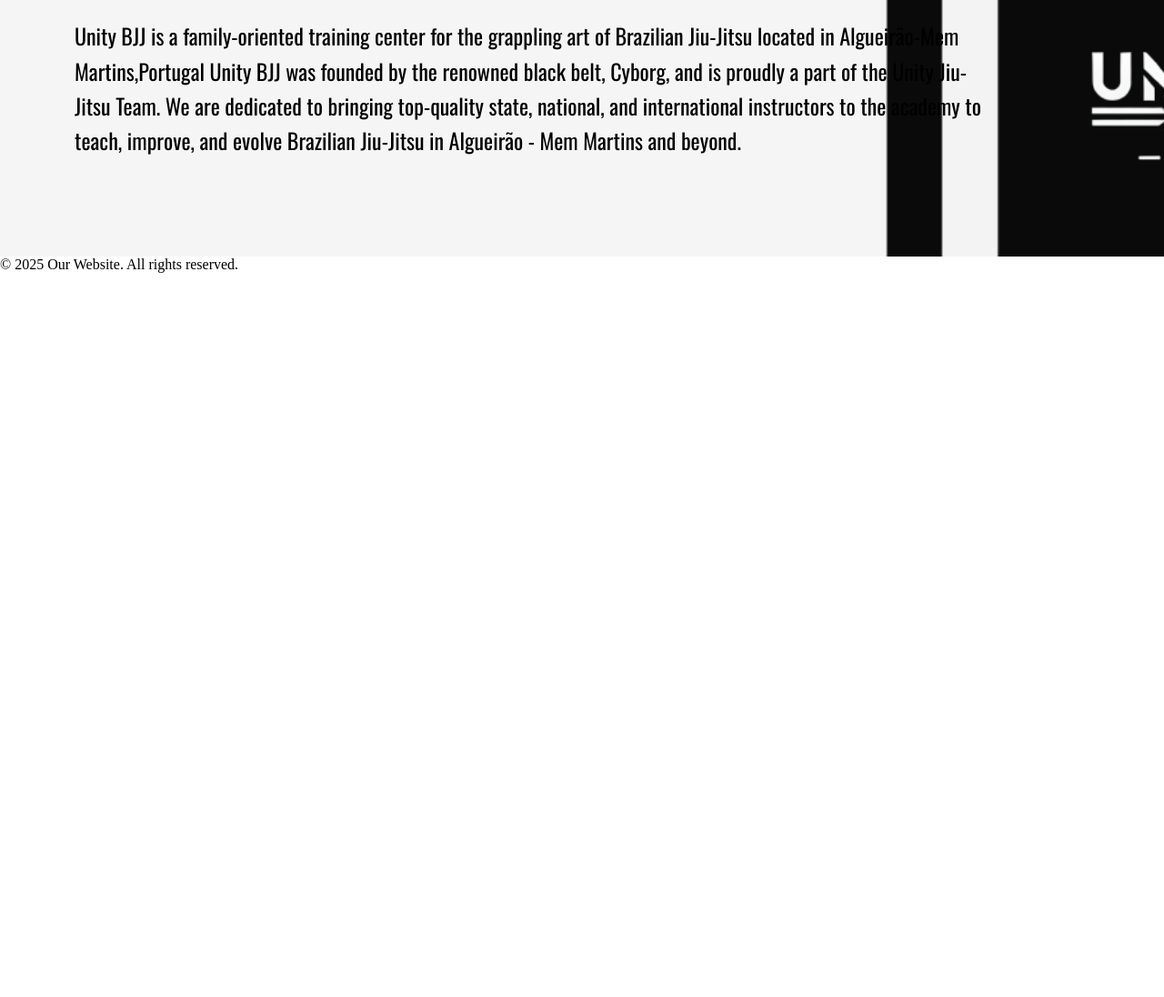
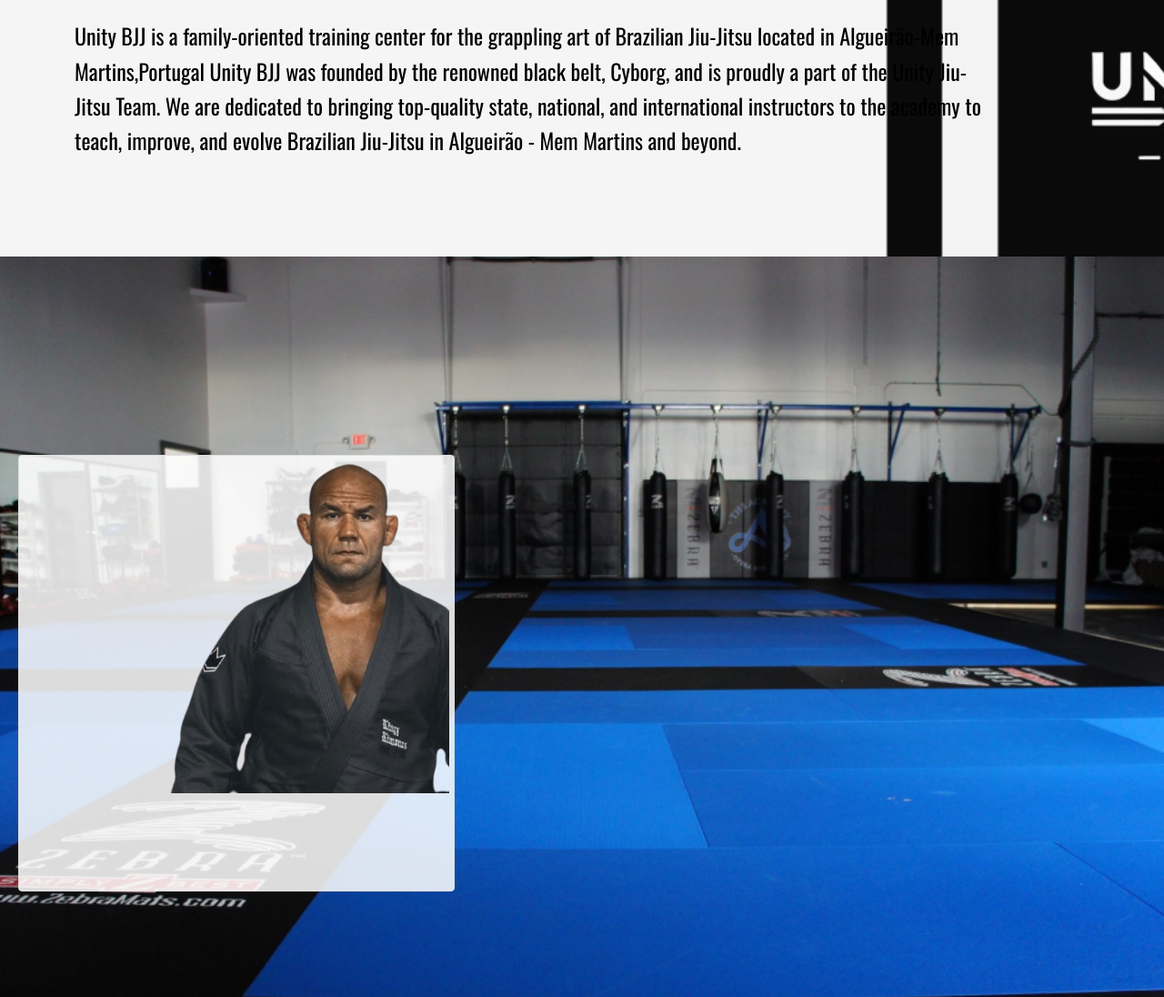
Before and after one commit to yaboyfreire/UnityBJJ, a plain HTML site: page VSCode/GenericHomePage.html in a window 1280 px wide. Shown: the part 868-1964 px from the top of the page at 91% size. Before the commit the page ends 1168 px from the top, so only its background shows below. Drawn offline with nearby package versions, Linux system fonts and the light colour scheme.

Commit message:
startthirdsection

```diff
--- a/VSCode/GenericHomePage.html
+++ b/VSCode/GenericHomePage.html
@@ -35,7 +35,7 @@
 			</div>
 		</nav>
 
-    <!-- ==== Intro Section Start ==== -->
+    <!-- ==== Intro Section ==== -->
 		<div class="intro-section" id="home">
 			<div class="bg-img"></div>
 			<div class="intro-content">
@@ -52,6 +52,9 @@
 			<span>Unity BJJ is a family-oriented training center for the grappling art of Brazilian Jiu-Jitsu located in Algueirão-Mem Martins,Portugal Unity BJJ was founded by the renowned black belt, Cyborg, and is proudly a part of the Unity Jiu-Jitsu Team.
 				We are dedicated to bringing top-quality state, national, and international instructors to the academy to teach, improve, and evolve Brazilian Jiu-Jitsu in Algueirão - Mem Martins and beyond.</span>
 		</div>
+		<div class="third-section">
+			<p><iframe class="HomePageProfessor" src="./Images/CyborgProfessor.png"></iframe></p>
+		</div>
 	</header>
 
     <footer>
--- a/VSCode/HomePage.css
+++ b/VSCode/HomePage.css
@@ -342,17 +342,24 @@
   margin-left:5%;
 }
 
-/* small mobile :320px. */
+.third-section {
+  height: 115vh;
+  background-image: url('./Images/ThirdSection.png');
+  background-size: cover;
+  background-position: center;
+  position: relative;
+  display: flex;
+  align-items: center;
+  padding: 0 20px;
+}
 
-@media only screen and (max-width: 479px) {
-
-  .intro-inner .intro-content h1 {
-    font-size: 2rem;
-    letter-spacing: 1px;
-  }
-
-  .intro-inner .intro-content p {
-    margin-top: 10px;
-  }
-
+.HomePageProfessor{
+  border: 1px solid #ddd;
+  border-radius: 4px;
+  padding: 5px;
+  width:60vh;
+  height:60vh;
+  background-color: #ffffffda;
+  background-size: cover;
+  justify-content: center;
 }
```
Also changed, not shown: VSCode/Images/BuchechaProfessor.png (added), VSCode/Images/CyborgProfessor.png (added), VSCode/Images/PenaProfessor.png (added), VSCode/Images/ThirdSection.png (added).
